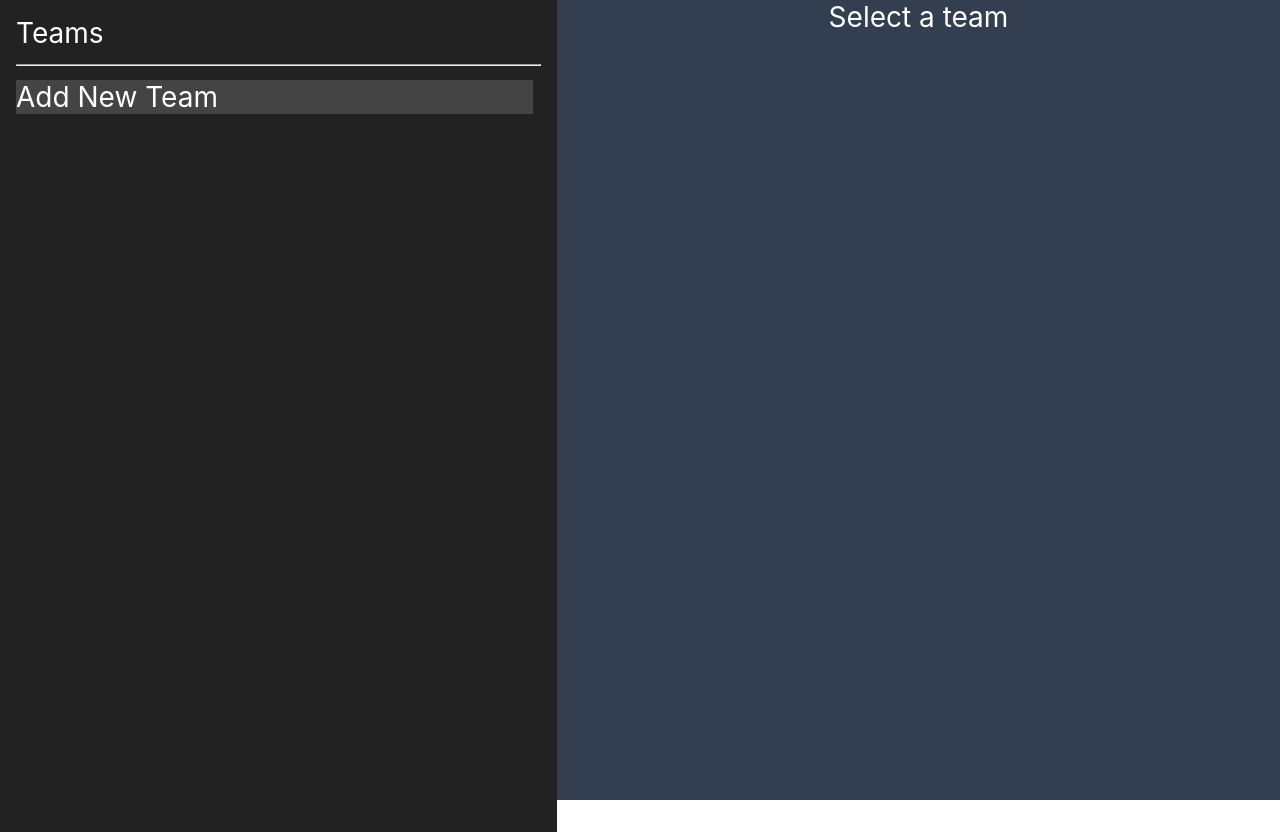
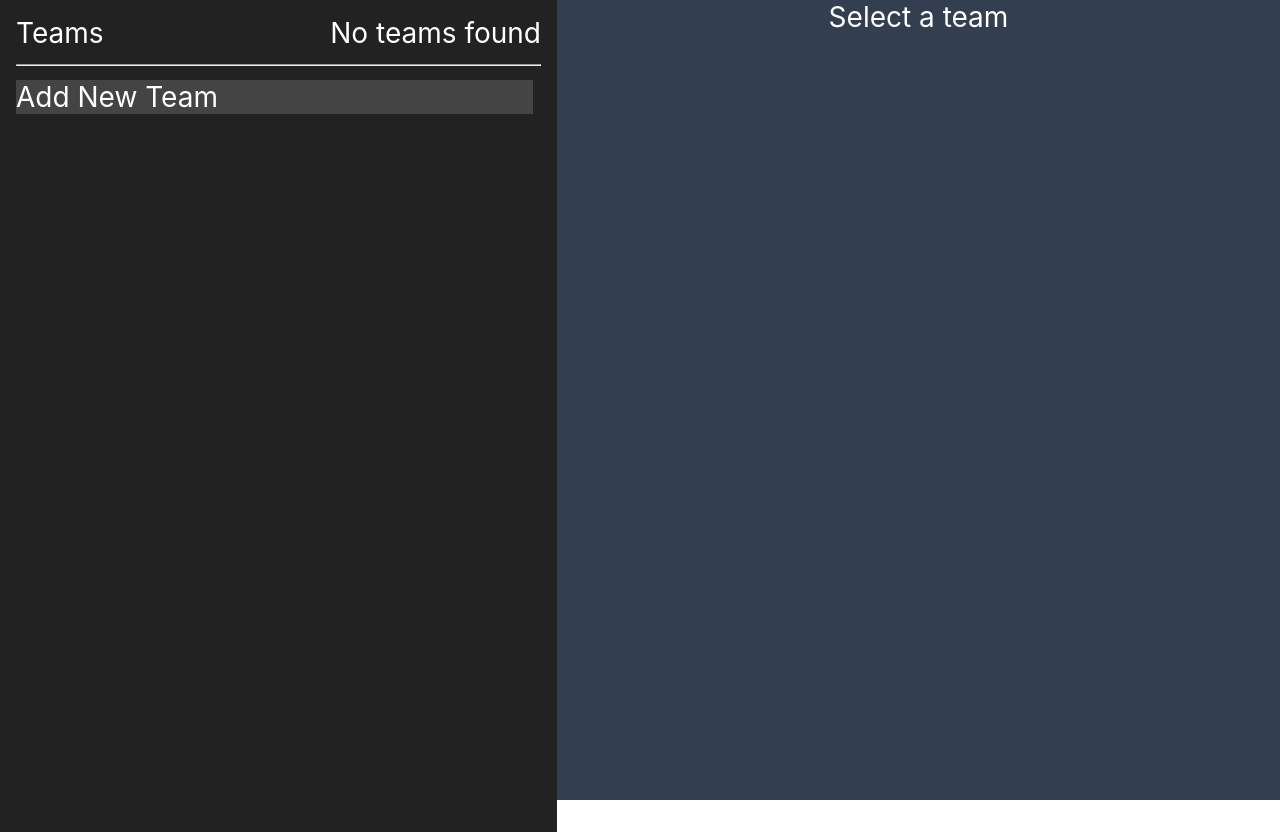
Before and after one commit to FuyuKappa/gitl, a React (Create React App) app in the folder genshin-team-site/: page / in a window 1280 px wide. Built offline with nearby package versions, Linux system fonts and the light colour scheme.

Commit message:
Added team counter to the team list

```diff
--- a/genshin-team-site/src/Components/TeamListTab.jsx
+++ b/genshin-team-site/src/Components/TeamListTab.jsx
@@ -1,5 +1,7 @@
 import {default as Section} from "./TeamListSection";
-import {useEffect} from "react";
+//import { useEffect } from "react";
+import { useContext } from "react";
+import { UserContext } from "../App";
 
 export default function TeamListTab(){
 	{/*
@@ -13,11 +15,15 @@ export default function TeamListTab(){
 
 	window.addEventListener("resize", resetHeight);
 	resetHeight();*/}
-
+	const teamCount = useContext(UserContext).teams.length;
 	return(
 		//This tab will be the one moving left and right
 		<div className="team-list-tab">
-			Teams
+			<div className="team-list-header">
+				<span className="team-list-header-label">Teams</span>
+				<span className="team-list-header-counter">
+				{ teamCount ? teamCount: "No teams found" }</span>
+			</div>
 			<hr />
 			<Section />
 		</div>
--- a/genshin-team-site/src/Styles/stylesIndex.css
+++ b/genshin-team-site/src/Styles/stylesIndex.css
@@ -19,6 +19,11 @@ body{
 	padding: 16px;
 	height: 100vh;
 	overflow-y: auto;
+}
+
+.team-list-header{
+	display: flex;
+	justify-content: space-between;
 }
 
 .team-container{
```
